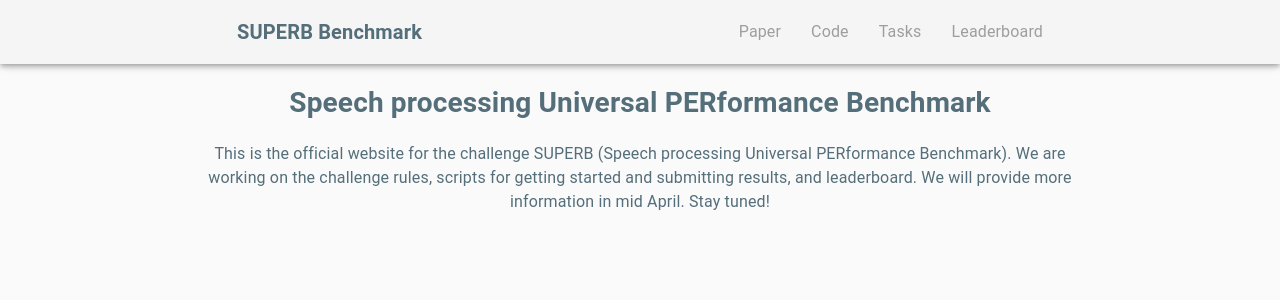
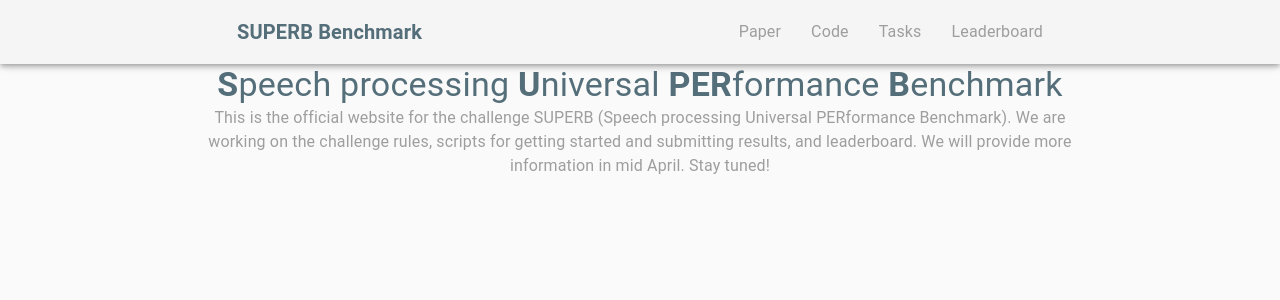
Before and after one commit to superbbenchmark/website-react, a React (Create React App) app: page / in a window 1280 px wide. Shown: the top 300 px of the page. Built offline with nearby package versions, Linux system fonts and the light colour scheme.

Commit message:
update mainpage fontstyle

```diff
--- a/src/App.js
+++ b/src/App.js
@@ -30,8 +30,10 @@ function App() {
           <NavigationBar />
           <Switch>
             <Route path="/" exact>
-              <h1>Speech processing Universal PERformance Benchmark</h1>
-              <Typography>
+              <Typography variant="h4" color="textPrimary">
+                <strong>S</strong>peech processing <strong>U</strong>niversal <strong>PER</strong>formance <strong>B</strong>enchmark
+              </Typography>
+              <Typography color="textSecondary">
                 This is the official website for the challenge SUPERB (Speech processing Universal PERformance Benchmark).
                 We are working on the challenge rules, scripts for getting started and submitting results, and leaderboard.
                 We will provide more information in mid April.
```
